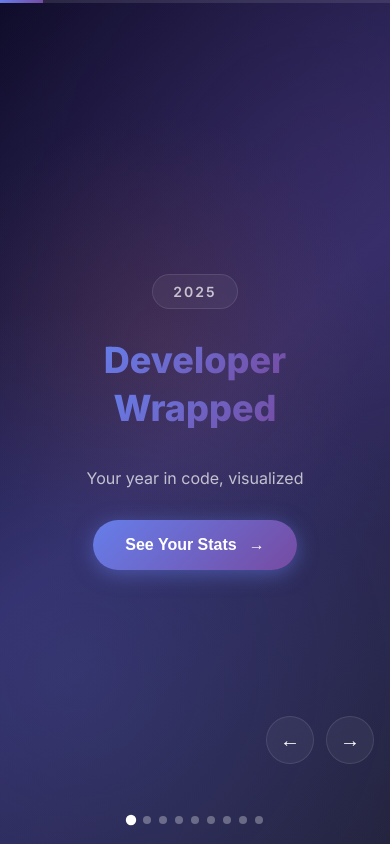
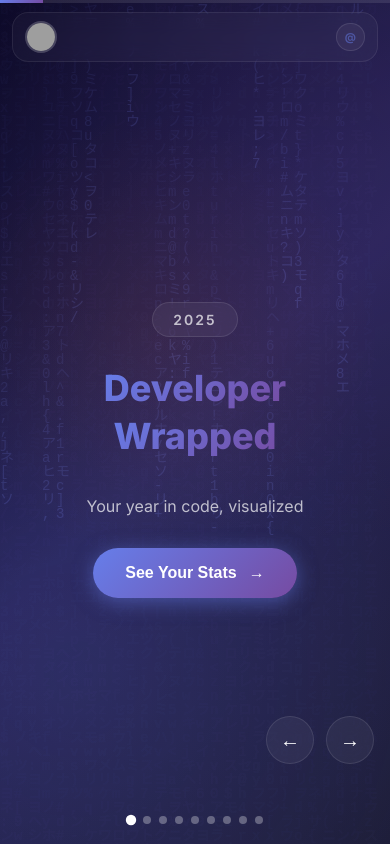
Before and after one commit to pmannion2/wrapped2025, a plain HTML site: page index.html in a window 390 px wide. Drawn offline with Linux system fonts and the light colour scheme; grey boxes are pictures that could not be loaded.

Commit message:
Add matrix background and persistent profile header
- Subtle matrix rain effect with purple/blue theme
- Persistent profile header with avatar, name, handle
- WhiskeyHouse org badge with link
- Responsive design for mobile

🤖 Generated with [Claude Code](https://claude.com/claude-code)

Co-Authored-By: Claude Opus 4.5 <noreply@anthropic.com>

```diff
--- a/css/style.css
+++ b/css/style.css
@@ -1,4 +1,107 @@
 /* Developer Wrapped 2025 - Glassmorphism Theme */
+
+/* Matrix Canvas */
+#matrixCanvas {
+    position: fixed;
+    top: 0;
+    left: 0;
+    width: 100%;
+    height: 100%;
+    z-index: 0;
+    pointer-events: none;
+    opacity: 0.15;
+}
+
+/* Profile Header */
+.profile-header {
+    position: fixed;
+    top: 20px;
+    left: 20px;
+    right: 20px;
+    display: flex;
+    justify-content: space-between;
+    align-items: center;
+    z-index: 200;
+    padding: 12px 16px;
+    background: rgba(255, 255, 255, 0.03);
+    backdrop-filter: blur(10px);
+    -webkit-backdrop-filter: blur(10px);
+    border: 1px solid rgba(255, 255, 255, 0.08);
+    border-radius: 16px;
+}
+
+.profile-link {
+    display: flex;
+    align-items: center;
+    gap: 12px;
+    text-decoration: none;
+    color: inherit;
+    transition: all 0.3s ease;
+}
+
+.profile-link:hover {
+    transform: translateY(-2px);
+}
+
+.profile-avatar {
+    width: 40px;
+    height: 40px;
+    border-radius: 50%;
+    border: 2px solid rgba(255, 255, 255, 0.2);
+    transition: all 0.3s ease;
+}
+
+.profile-link:hover .profile-avatar {
+    border-color: rgba(102, 126, 234, 0.6);
+    box-shadow: 0 0 20px rgba(102, 126, 234, 0.4);
+}
+
+.profile-info {
+    display: flex;
+    flex-direction: column;
+    gap: 2px;
+}
+
+.profile-name {
+    font-size: 14px;
+    font-weight: 600;
+    color: var(--text-primary);
+}
+
+.profile-handle {
+    font-size: 12px;
+    color: var(--text-secondary);
+}
+
+.org-badge {
+    display: flex;
+    align-items: center;
+    gap: 6px;
+    padding: 8px 14px;
+    background: rgba(255, 255, 255, 0.05);
+    border: 1px solid rgba(255, 255, 255, 0.1);
+    border-radius: 20px;
+    text-decoration: none;
+    color: var(--text-secondary);
+    font-size: 13px;
+    font-weight: 500;
+    transition: all 0.3s ease;
+}
+
+.org-badge:hover {
+    background: rgba(255, 255, 255, 0.1);
+    color: var(--text-primary);
+    border-color: rgba(102, 126, 234, 0.4);
+}
+
+.org-icon {
+    color: var(--accent-glow);
+    font-weight: 700;
+}
+
+.org-name {
+    color: inherit;
+}
 
 :root {
     --bg-gradient-1: #0f0c29;
@@ -757,12 +860,38 @@ body::before {
 
 /* Responsive */
 @media (max-width: 768px) {
+    .profile-header {
+        top: 12px;
+        left: 12px;
+        right: 12px;
+        padding: 10px 14px;
+    }
+
+    .profile-avatar {
+        width: 32px;
+        height: 32px;
+    }
+
+    .profile-name {
+        font-size: 13px;
+    }
+
+    .profile-handle {
+        font-size: 11px;
+    }
+
+    .org-badge {
+        padding: 6px 10px;
+        font-size: 11px;
+    }
+
     .gradient-text {
         font-size: 48px;
     }
 
     .slide-content {
         padding: 24px;
+        padding-top: 80px;
     }
 
     .glass-card {
@@ -796,6 +925,22 @@ body::before {
 }
 
 @media (max-width: 480px) {
+    .profile-header {
+        padding: 8px 12px;
+    }
+
+    .profile-info {
+        display: none;
+    }
+
+    .org-name {
+        display: none;
+    }
+
+    .org-badge {
+        padding: 6px 8px;
+    }
+
     .gradient-text {
         font-size: 36px;
     }
--- a/index.html
+++ b/index.html
@@ -10,6 +10,24 @@
     <link href="https://fonts.googleapis.com/css2?family=Inter:wght@400;500;600;700;800&display=swap" rel="stylesheet">
 </head>
 <body>
+    <!-- Matrix Background -->
+    <canvas id="matrixCanvas"></canvas>
+
+    <!-- Persistent Profile Header -->
+    <header class="profile-header">
+        <a href="https://github.com/pmannion2" target="_blank" class="profile-link">
+            <img src="https://avatars.githubusercontent.com/u/54895416?v=4" alt="Patrick Mannion" class="profile-avatar">
+            <div class="profile-info">
+                <span class="profile-name">Patrick Mannion</span>
+                <span class="profile-handle">@pmannion2</span>
+            </div>
+        </a>
+        <a href="https://github.com/WhiskeyHouse" target="_blank" class="org-badge">
+            <span class="org-icon">@</span>
+            <span class="org-name">WhiskeyHouse</span>
+        </a>
+    </header>
+
     <div class="wrapped-container">
         <!-- Progress Indicator -->
         <div class="progress-bar">
--- a/js/app.js
+++ b/js/app.js
@@ -4,8 +4,66 @@ let currentSlide = 0;
 let totalSlides = 0;
 let data = null;
 
+// Matrix rain effect
+function initMatrix() {
+    const canvas = document.getElementById('matrixCanvas');
+    if (!canvas) return;
+
+    const ctx = canvas.getContext('2d');
+
+    // Set canvas size
+    function resize() {
+        canvas.width = window.innerWidth;
+        canvas.height = window.innerHeight;
+    }
+    resize();
+    window.addEventListener('resize', resize);
+
+    // Characters - mix of code symbols and letters
+    const chars = 'アイウエオカキクケコサシスセソタチツテトナニヌネノハヒフヘホマミムメモヤユヨラリルレロワヲン0123456789{}[]()<>/*-+=;:.,!?@#$%^&abcdefghijklmnopqrstuvwxyz';
+    const charArray = chars.split('');
+
+    const fontSize = 14;
+    const columns = Math.floor(canvas.width / fontSize);
+
+    // Array to track y position of each column
+    const drops = Array(columns).fill(1);
+
+    function draw() {
+        // Semi-transparent black to create fade effect
+        ctx.fillStyle = 'rgba(15, 12, 41, 0.05)';
+        ctx.fillRect(0, 0, canvas.width, canvas.height);
+
+        // Purple/blue gradient text color
+        ctx.fillStyle = '#667eea';
+        ctx.font = `${fontSize}px monospace`;
+
+        for (let i = 0; i < drops.length; i++) {
+            // Random character
+            const char = charArray[Math.floor(Math.random() * charArray.length)];
+
+            // Draw character
+            ctx.fillText(char, i * fontSize, drops[i] * fontSize);
+
+            // Reset drop randomly after reaching bottom
+            if (drops[i] * fontSize > canvas.height && Math.random() > 0.975) {
+                drops[i] = 0;
+            }
+
+            // Move drop down
+            drops[i]++;
+        }
+    }
+
+    // Run animation at lower framerate for subtle effect
+    setInterval(draw, 50);
+}
+
 // Initialize the app
 async function init() {
+    // Start matrix background
+    initMatrix();
+
     try {
         const response = await fetch('data.json');
         data = await response.json();
```
